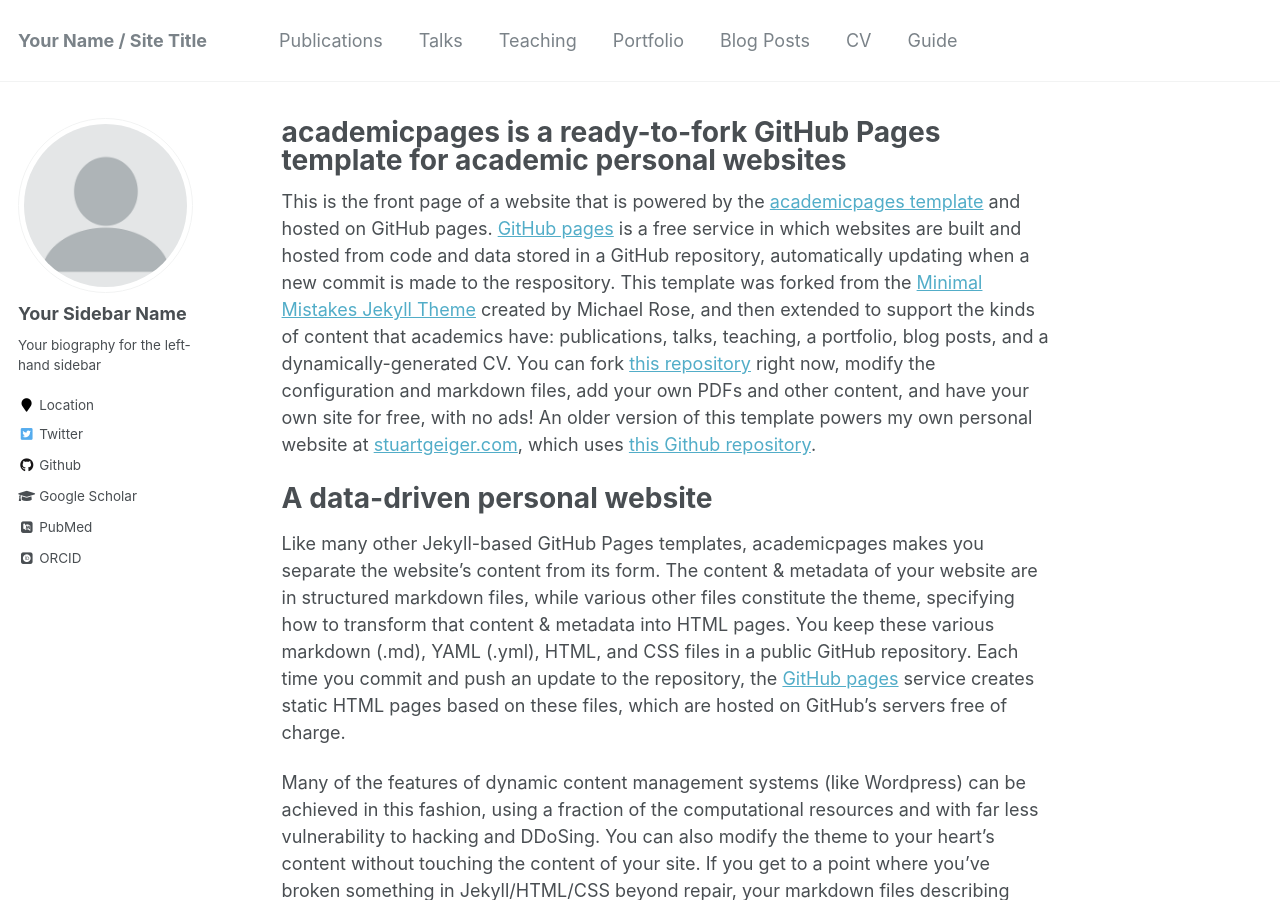
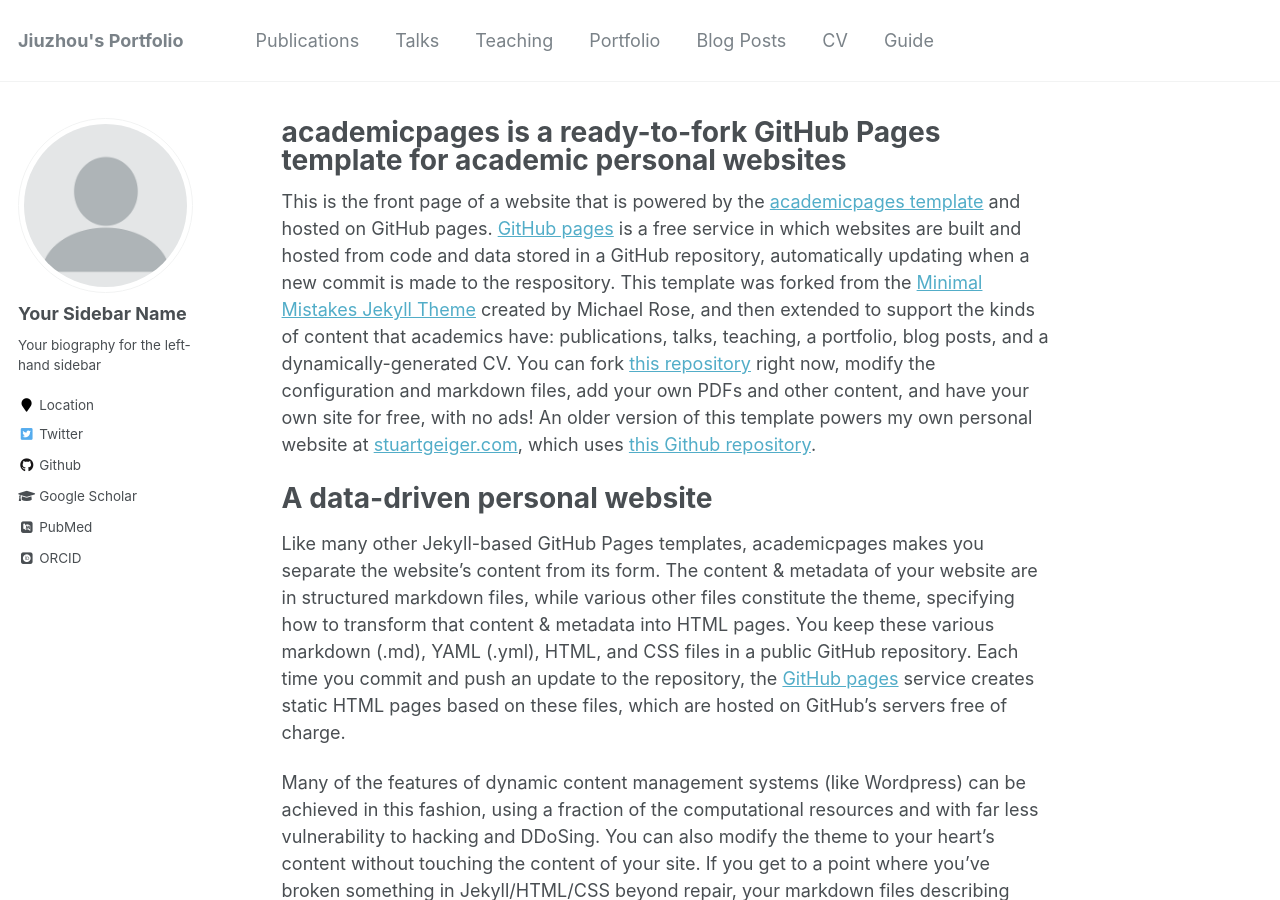
Before and after one commit to RollingOat/jiuzhou_lei.github.io, a Jekyll site: the page built from _pages/about.md, in a window 1280 px wide and 900 px high. Built offline with Jekyll 4.4.1, drawn with Linux system fonts in a browser that asks for light colours; some web fonts are replaced; part of the change alters nothing that is shown.

```diff
--- a/_config.yml
+++ b/_config.yml
@@ -7,7 +7,7 @@
 
 # Site Settings
 locale                   : "en-US"
-title                    : "Your Name / Site Title"
+title                    : "Jiuzhou's Portfolio"
 title_separator          : "-"
 name                     : &name "Your Name"
 description              : &description "personal description"
@@ -56,13 +56,13 @@ alexa_site_verification  :
 yandex_site_verification :
 
 # Social Sharing
-twitter:
-  username               : &twitter
-facebook:
-  username               :
-  app_id                 :
-  publisher              :
-og_image                 :  # Open Graph/Twitter default site image
+# twitter:
+#   username               : &twitter
+# facebook:
+#   username               :
+#   app_id                 :
+#   publisher              :
+# og_image                 :  # Open Graph/Twitter default site image
 # For specifying social profiles
 # - https://developers.google.com/structured-data/customize/social-profiles
 social:
```
